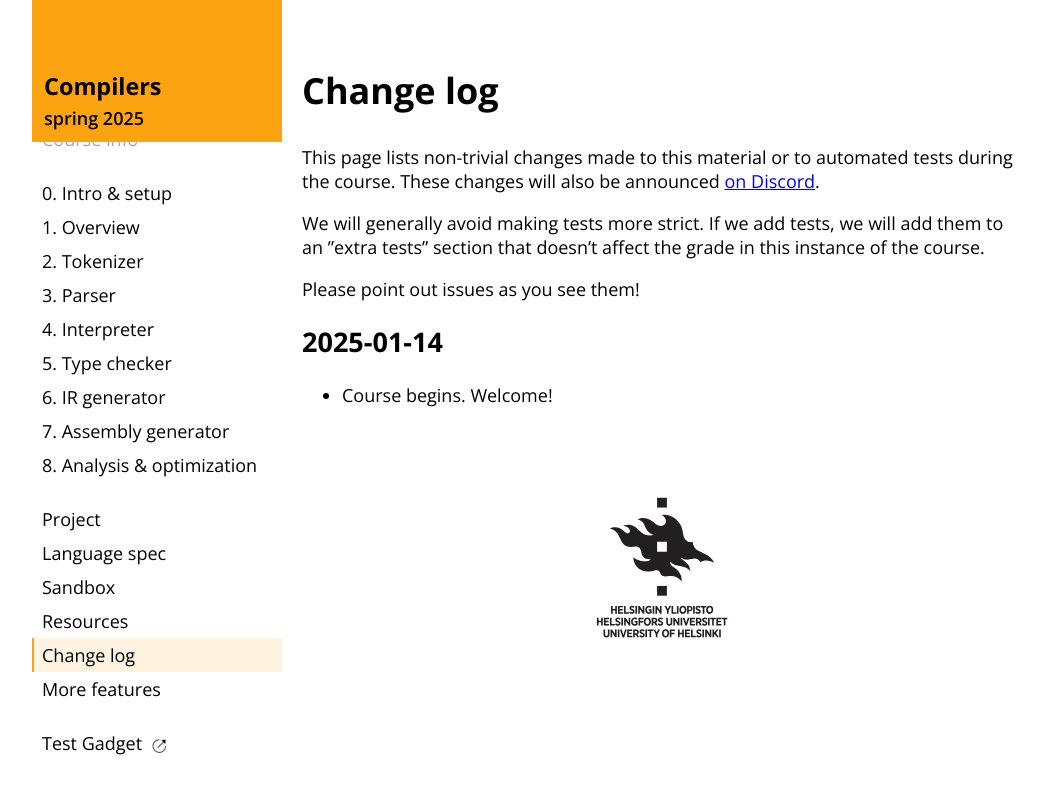
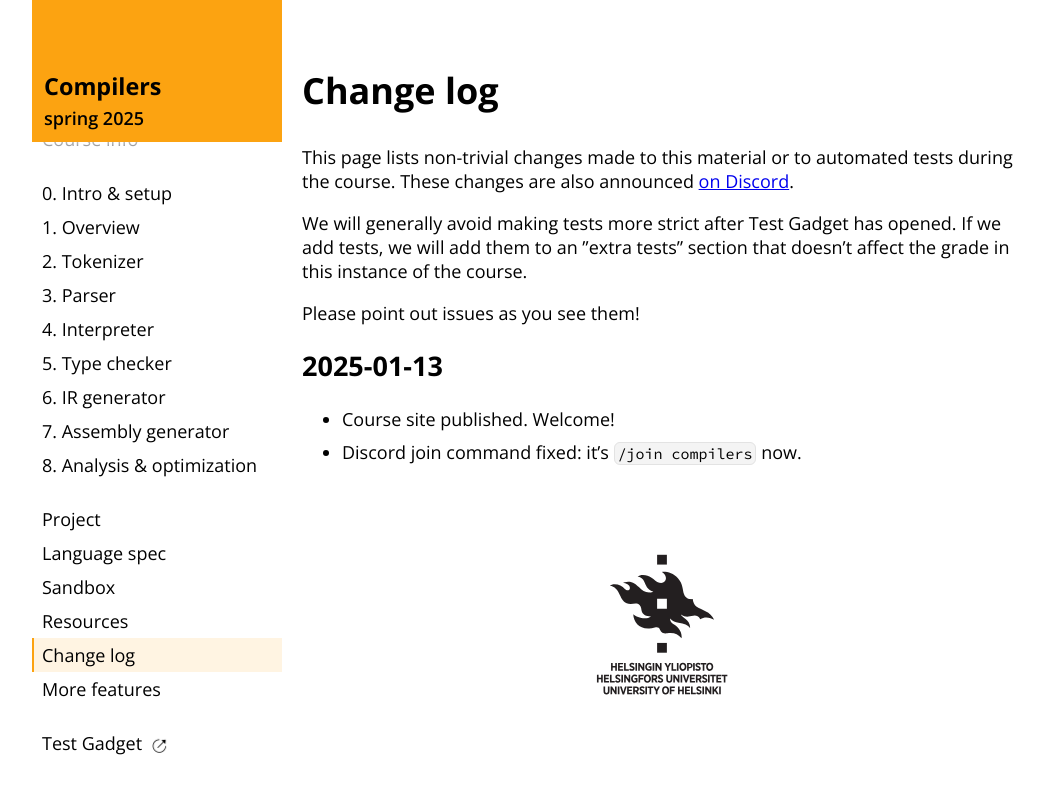
Before and after one commit to hy-compilers/spring-2025, a plain HTML site: page change-log/index.html in a window 1280 px wide. Shown: the whole page, without its empty margins (113-1157 px from the left). Drawn offline with nearby package versions, Linux system fonts and the light colour scheme.

Commit message:
Update: 2025-01-13 14:45:38 UTC

```diff
--- a/change-log/index.html
+++ b/change-log/index.html
@@ -221,18 +221,19 @@
     <h1 id="change-log">Change log</h1>
 
 <p>This page lists non-trivial changes made to this material or to automated tests during the course.
-These changes will also be announced <a href="../#contact">on Discord</a>.</p>
+These changes are also announced <a href="../#contact">on Discord</a>.</p>
 
-<p>We will generally avoid making tests more strict.
+<p>We will generally avoid making tests more strict after Test Gadget has opened.
 If we add tests, we will add them to an ”extra tests” section that doesn’t affect the grade
 in this instance of the course.</p>
 
 <p>Please point out issues as you see them!</p>
 
-<h2 id="2025-01-14">2025-01-14</h2>
+<h2 id="2025-01-13">2025-01-13</h2>
 
 <ul>
-  <li>Course begins. Welcome!</li>
+  <li>Course site published. Welcome!</li>
+  <li>Discord join command fixed: it’s <code class="language-plaintext highlighter-rouge">/join compilers</code> now.</li>
 </ul>
 
 </article>
```
Also changed, not shown: index.html (+1 -1 lines), 2 other files.
